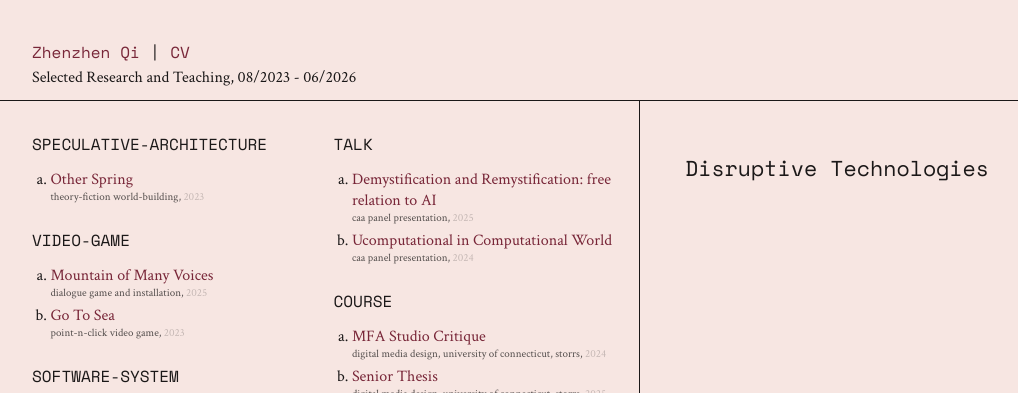
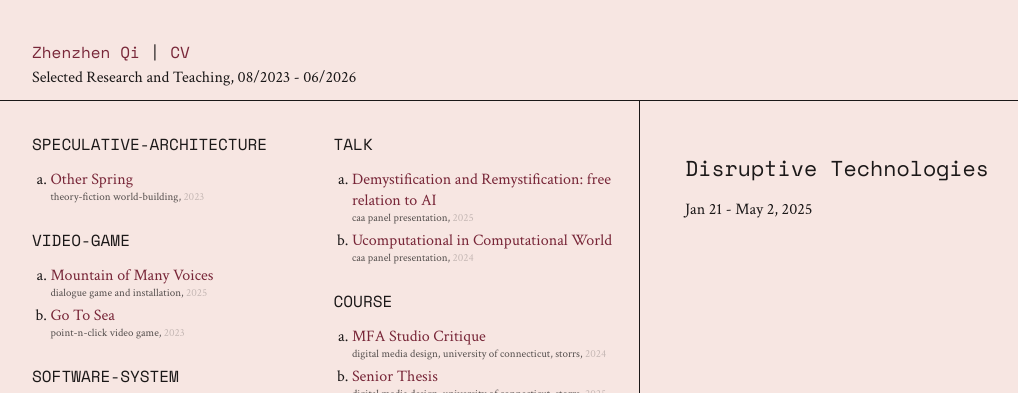
Before and after one commit to zhenzhenqi/zhenzhenqi, a Jekyll site: the page built from teaching/disruptive_technologies/index.md, in a window 1280 px wide. Shown: the top 393 px of the page, without its empty margins (0-1018 px from the left). Built offline with Jekyll 4.4.1, drawn with Linux system fonts in a browser that asks for light colours.

Commit message:
Add Disruptive Technologies course dates

```diff
--- a/teaching/disruptive_technologies/index.md
+++ b/teaching/disruptive_technologies/index.md
@@ -3,3 +3,5 @@ layout: main
 title: "Disruptive Technologies"
 permalink: /teaching/disruptive_technologies/
 ---
+
+Jan 21 - May 2, 2025
```
